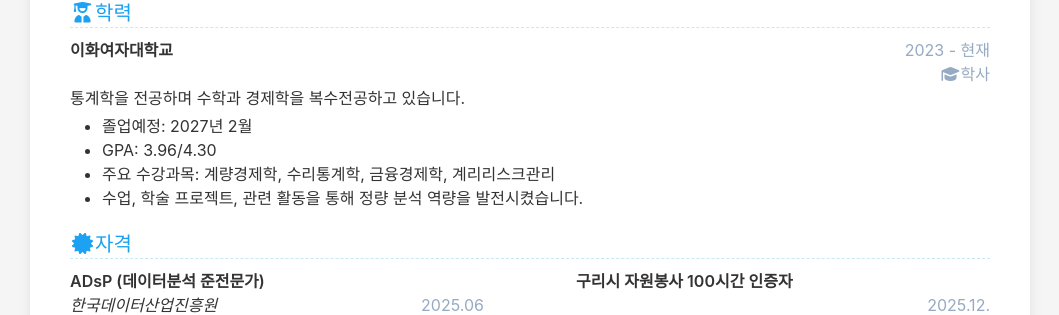
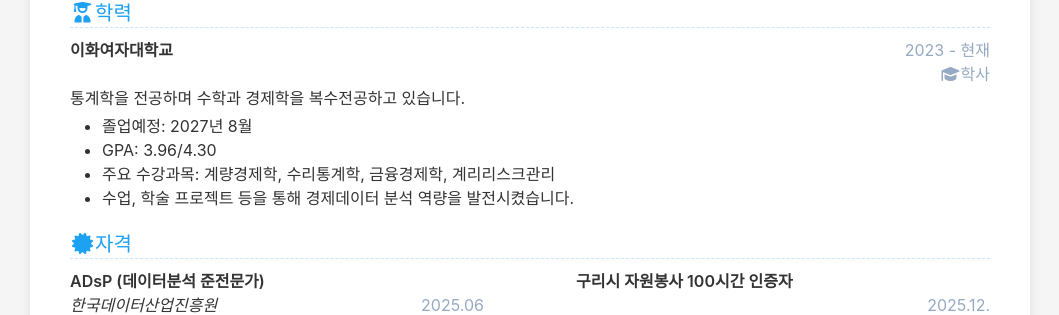
Before and after one commit to hyeonseo-kim/resume, a Jekyll site: the page built from ko.html, in a window 1280 px wide. Shown: the part 1205-1520 px from the top of the page, without its empty margins (110-1169 px from the left). Built offline with Jekyll 4.4.1, drawn with Linux system fonts in a browser that asks for light colours.

Commit message:
Update ko.yml
education

```diff
--- a/_data/ko.yml
+++ b/_data/ko.yml
@@ -146,10 +146,10 @@ education:
       degree: 학사
       description: |
         통계학을 전공하며 수학과 경제학을 복수전공하고 있습니다.
-        + 졸업예정: 2027년 2월
+        + 졸업예정: 2027년 8월
         + GPA: 3.96/4.30
         + 주요 수강과목: 계량경제학, 수리통계학, 금융경제학, 계리리스크관리
-        + 수업, 학술 프로젝트, 관련 활동을 통해 정량 분석 역량을 발전시켰습니다.
+        + 수업, 학술 프로젝트 등을 통해 경제데이터 분석 역량을 발전시켰습니다.
 
 certificate:
   show: true
```
